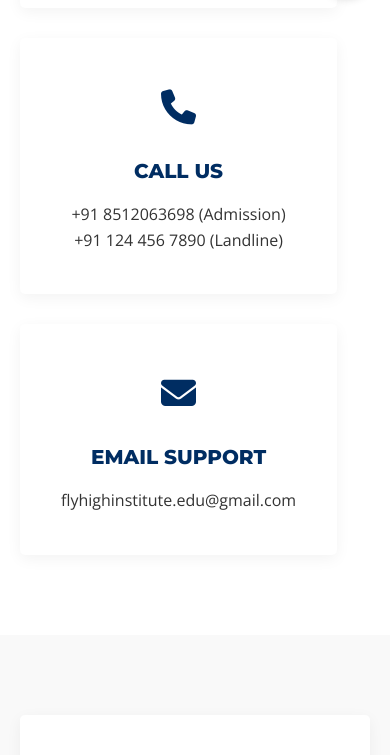
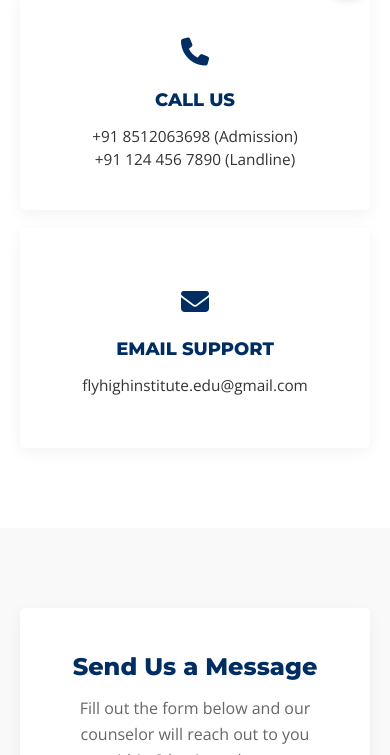
Before and after one commit to DeepakTiwari76/Aviation-academy, a website: page contact.html in a window 390 px wide. Shown: the part 828-1583 px from the top of the page. Drawn offline with nearby package versions, Linux system fonts and the light colour scheme.

Commit message:
Fix mobile contact card alignment

```diff
--- a/style.css
+++ b/style.css
@@ -2128,6 +2128,38 @@ h1, h2, h3, h4, h5, h6 {
     .form-wrapper {
         padding: 30px;
     }
+
+    .contact-info-grid, .presence-grid {
+        grid-template-columns: 1fr;
+        width: 100%;
+    }
+    .contact-cards-section .contact-info-grid {
+        gap: 18px;
+    }
+    .info-card {
+        display: flex;
+        flex-direction: column;
+        align-items: center;
+        justify-content: center;
+        padding: 24px 18px;
+        min-width: 0;
+        width: 100%;
+        min-height: 220px;
+    }
+    .info-icon {
+        font-size: 28px;
+        margin-bottom: 12px;
+    }
+    .info-card h3 {
+        font-size: 18px;
+        margin-bottom: 10px;
+    }
+    .info-card p {
+        font-size: 0.96rem;
+        line-height: 1.5;
+        word-break: break-word;
+        margin: 0;
+    }
 }
 
 /* Gallery Page Specific Styles */
@@ -2685,7 +2717,36 @@ h1, h2, h3, h4, h5, h6 {
 @media (max-width: 768px) {
     .contact-info-grid, .presence-grid {
         grid-template-columns: 1fr;
-    }
+        width: 100%;
+    }
+    .contact-cards-section .contact-info-grid {
+        gap: 18px;
+    }
+    .info-card {
+        display: flex;
+        flex-direction: column;
+        align-items: center;
+        justify-content: center;
+        padding: 24px 18px;
+        min-width: 0;
+        width: 100%;
+        min-height: 220px;
+    }
+    .info-icon {
+        font-size: 28px;
+        margin-bottom: 12px;
+    }
+    .info-card h3 {
+        font-size: 18px;
+        margin-bottom: 10px;
+    }
+    .info-card p {
+        font-size: 0.96rem;
+        line-height: 1.5;
+        word-break: break-word;
+        margin: 0;
+    }
+
     .main-contact-form .form-row {
         flex-direction: column;
         gap: 0;
@@ -3026,7 +3087,7 @@ h1, h2, h3, h4, h5, h6 {
 
     .circle-item {
         width: 100px;
-        height: 100px;
+               height: 100px;
         margin-bottom: 0;
     }
 
```
